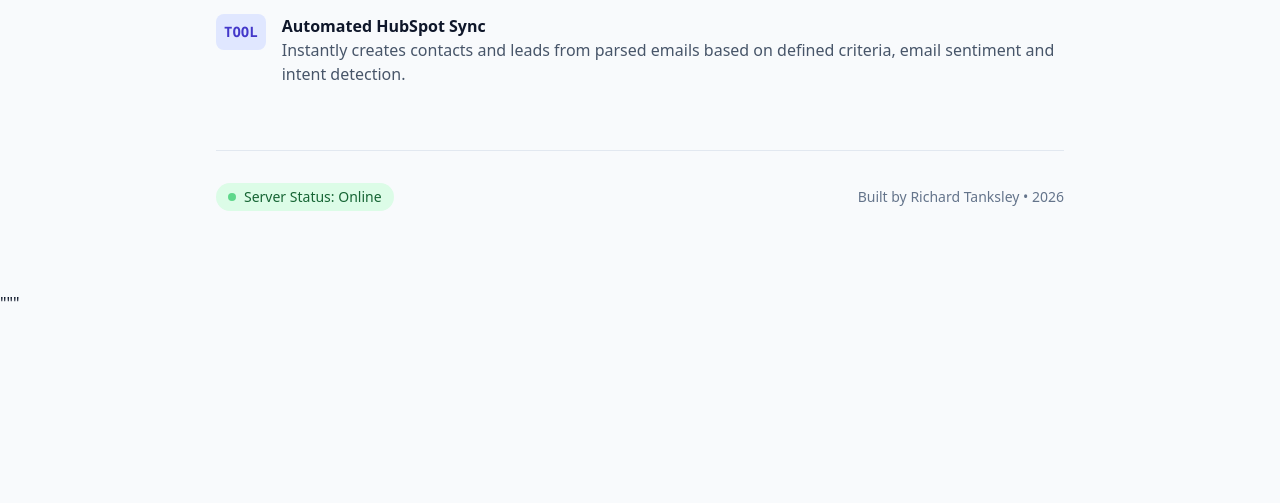
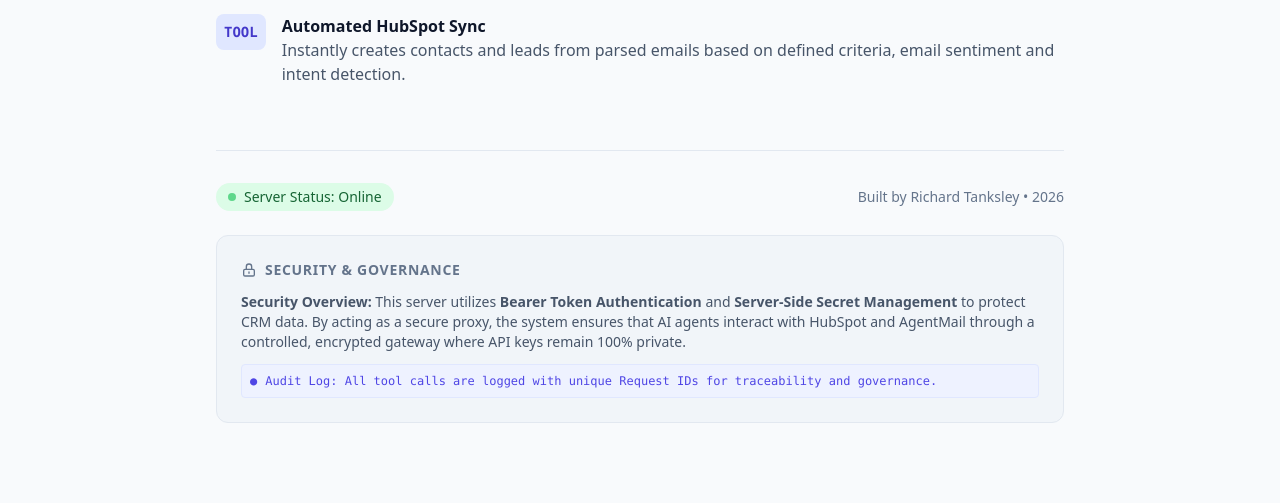
Before and after one commit to richtank2/personal-agents-mcp, a Python web app: template templates/landing.html in a window 1280 px wide. Shown: the part 640-1143 px from the top of the page. Before the commit the page ends 942 px from the top, so only its background shows below. Run offline with Jinja, Linux system fonts and the light colour scheme; the template is opened without the code that fills it, so the values that code supplies are empty; some libraries are stand-ins or nearby versions.

Commit message:
Update landing.html
added security blurb

```diff
--- a/templates/landing.html
+++ b/templates/landing.html
@@ -50,7 +50,7 @@
         </section>
 
         <footer class="pt-8 border-t border-slate-200">
-            <div class="flex justify-between items-center">
+            <div class="flex justify-between items-center mb-6">
                 <div>
                     <span class="inline-flex items-center px-3 py-1 rounded-full text-sm font-medium bg-green-100 text-green-800">
                         <span class="w-2 h-2 mr-2 bg-green-500 rounded-full animate-pulse"></span>
@@ -61,8 +61,21 @@
                     Built by Richard Tanksley • 2026
                 </div>
             </div>
+
+            <div class="bg-slate-100 p-6 rounded-xl border border-slate-200">
+                <h3 class="text-sm font-bold uppercase tracking-wider text-slate-500 mb-3 flex items-center">
+                    <svg class="w-4 h-4 mr-2" fill="none" stroke="currentColor" viewBox="0 0 24 24" xmlns="http://www.w3.org/2000/svg"><path stroke-linecap="round" stroke-linejoin="round" stroke-width="2" d="M12 15v2m-6 4h12a2 2 0 002-2v-6a2 2 0 00-2-2H6a2 2 0 00-2 2v6a2 2 0 002 2zm10-10V7a4 4 0 00-8 0v4h8z"></path></svg>
+                    Security & Governance
+                </h3>
+                <p class="text-sm text-slate-600 mb-3">
+                    <strong>Security Overview:</strong> This server utilizes <strong>Bearer Token Authentication</strong> and <strong>Server-Side Secret Management</strong> to protect CRM data. By acting as a secure proxy, the system ensures that AI agents interact with HubSpot and AgentMail through a controlled, encrypted gateway where API keys remain 100% private.
+                </p>
+                <div class="flex items-center text-xs text-indigo-600 font-mono bg-indigo-50 p-2 rounded border border-indigo-100">
+                    <span class="mr-2">●</span>
+                    Audit Log: All tool calls are logged with unique Request IDs for traceability and governance.
+                </div>
+            </div>
         </footer>
     </div>
 </body>
 </html>
-"""
```
